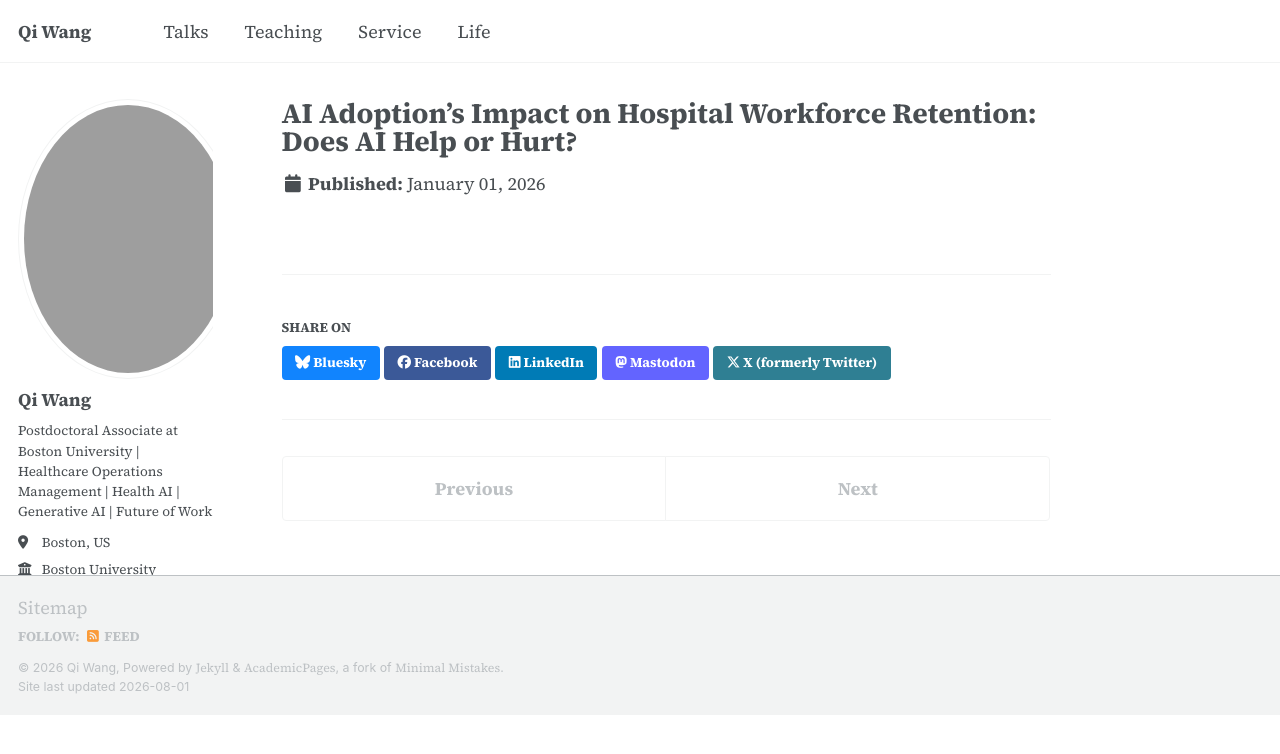
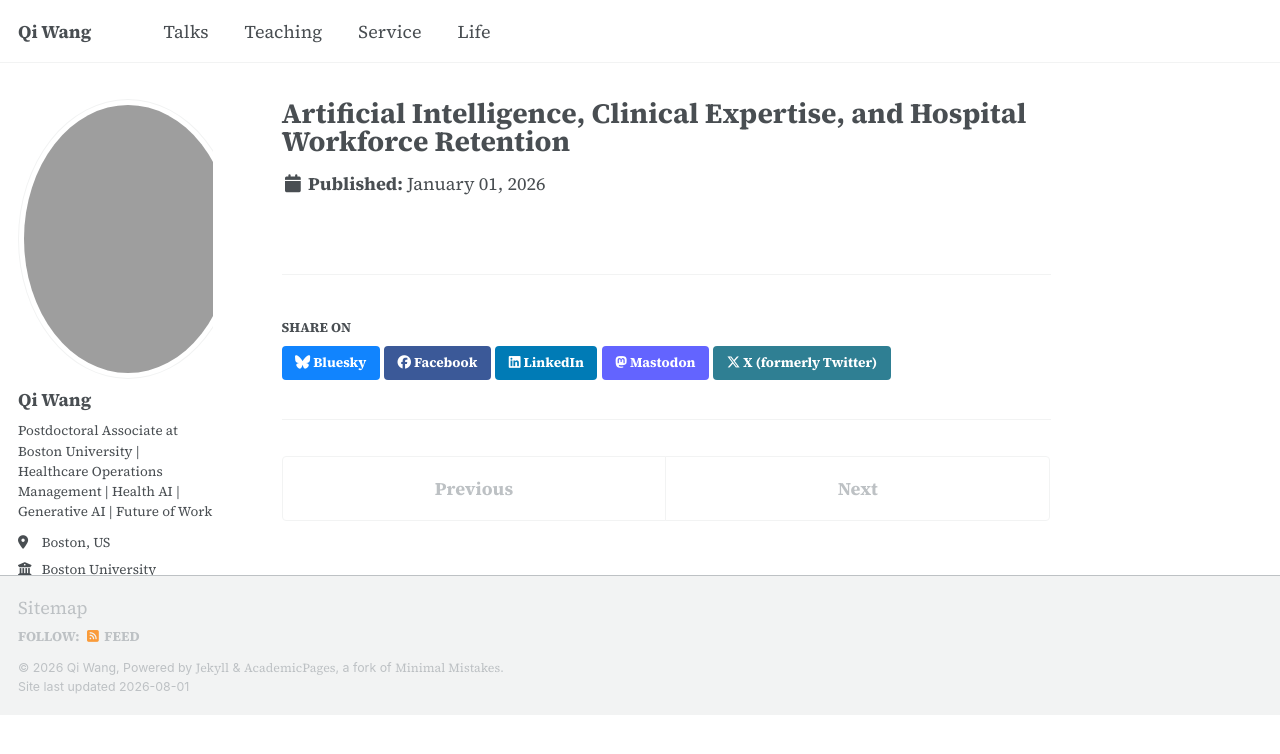
Before and after one commit to qiwang-katherine/qiwang-katherine.github.io, a Jekyll site: the page built from _publications/2026-09-wip-ai-career.md, in a window 1280 px wide. Shown: the top 754 px of the page. Built offline with Jekyll 4.4.1, drawn with Linux system fonts in a browser that asks for light colours; some web fonts are replaced; a script bundle is joined from its source files by our own code; library files that are not in the unit come from our copies.

Commit message:
2026-09-wip-ai-career.md

```diff
--- a/_publications/2026-09-wip-ai-career.md
+++ b/_publications/2026-09-wip-ai-career.md
@@ -1,5 +1,5 @@
 ---
-title: "AI Adoption's Impact on Hospital Workforce Retention: Does AI Help or Hurt?"
+title: "Artificial Intelligence, Clinical Expertise, and Hospital Workforce Retention"
 collection: publications
 permalink: /publication/06-wp-ai-career
 category: working
```
